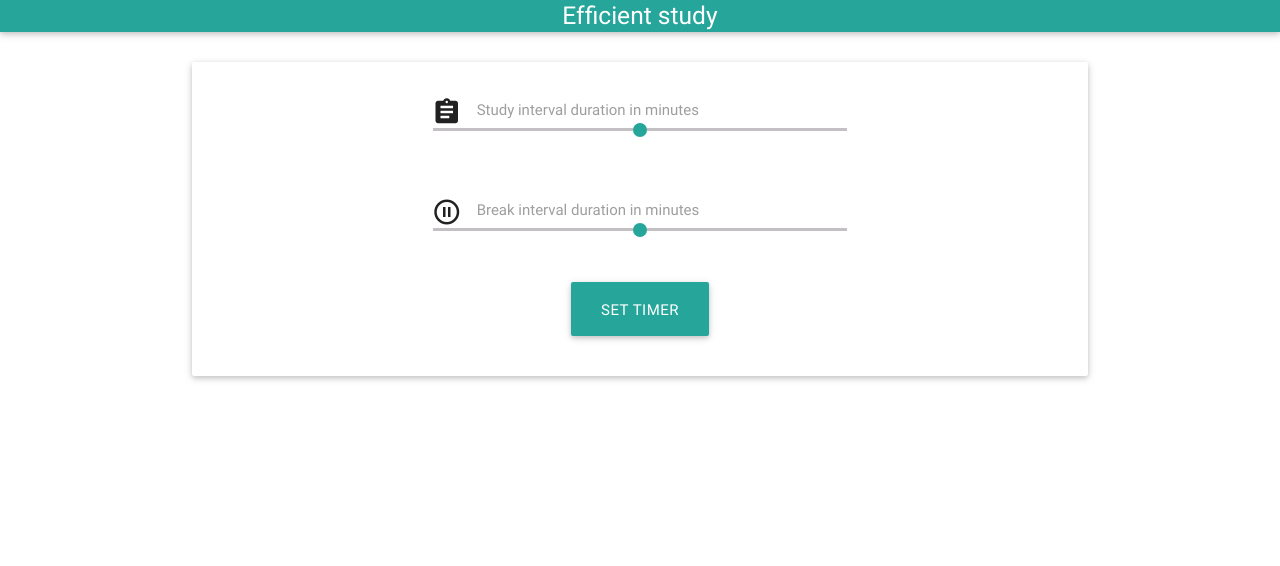
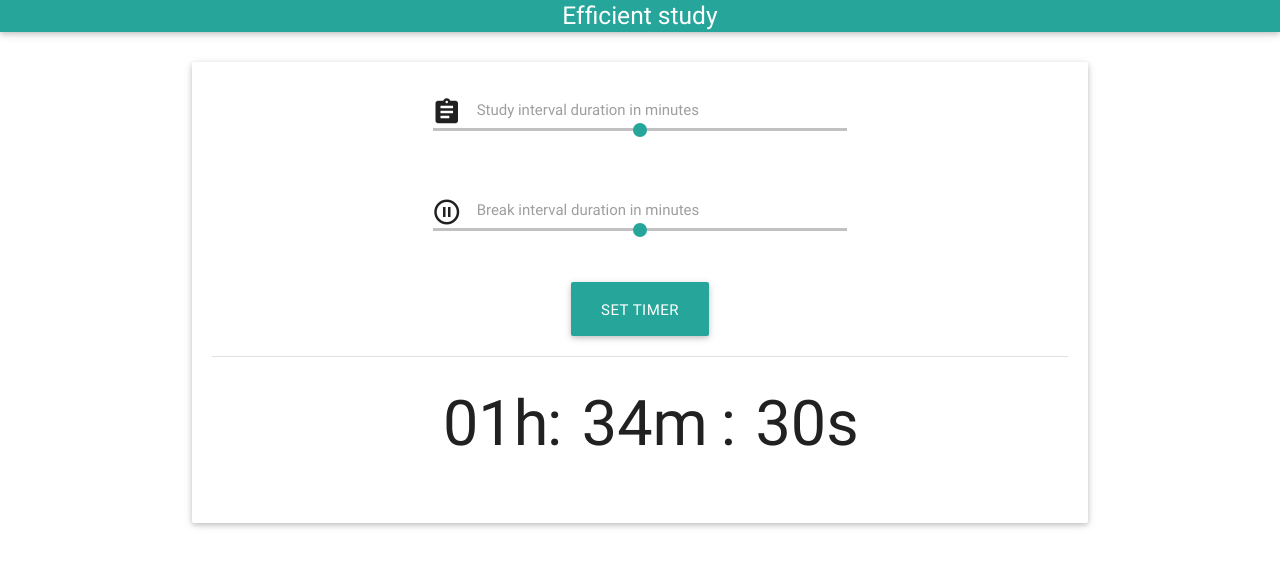
Before and after one commit to AlexandruSimandi/efficient-study, a plain HTML site: page index.html in a window 1280 px wide. Drawn offline with nearby package versions, Linux system fonts and the light colour scheme.

Commit message:
added timer design

```diff
--- a/index.html
+++ b/index.html
@@ -44,6 +44,16 @@
                     <a href="#!" class="btn-large waves-effect waves-light center">Set timer</a>
                 </div>
             </div>
+            <div class="divider"></div>
+            <div class="row">
+            	<div class="col s6 offset-s3 center-align">
+            		<h1 class="col s3">01h</h1>
+            		<h1 class="col s1">:</h1>
+            		<h1 class="col s4">34m</h1>
+            		<h1 class="col s1">:</h1>
+            		<h1 class="col s3">30s</h1>
+            	</div>
+            </div>
         </div>
     </div>
 
```
